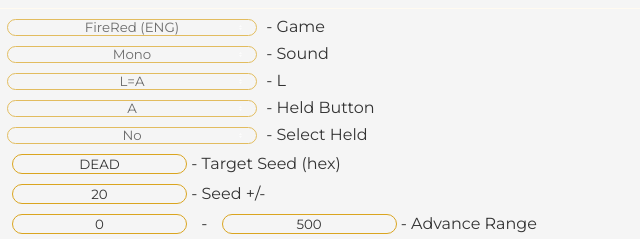
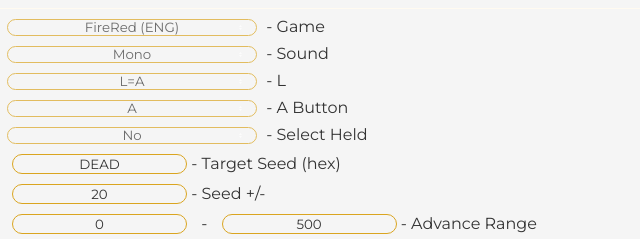
Before and after one commit to papajefe/js-finder-py, a plain HTML site: page pages/g3-calibration.html in a window 1280 px wide. Shown: the top 239 px of the page, 17-657 px from the left. Drawn offline with Linux system fonts and the light colour scheme; a script that the page names is missing.

Commit message:
rename held button

```diff
--- a/pages/g3-calibration.html
+++ b/pages/g3-calibration.html
@@ -168,7 +168,7 @@
         <option value="start">Start</option>
         <option value="l">L (L=A)</option>
       </select>
-      <label for="button-select"> - Held Button</label>
+      <label for="button-select"> - A Button</label>
       <br />
       <select
         style="margin: 5px; width:250px"
```
